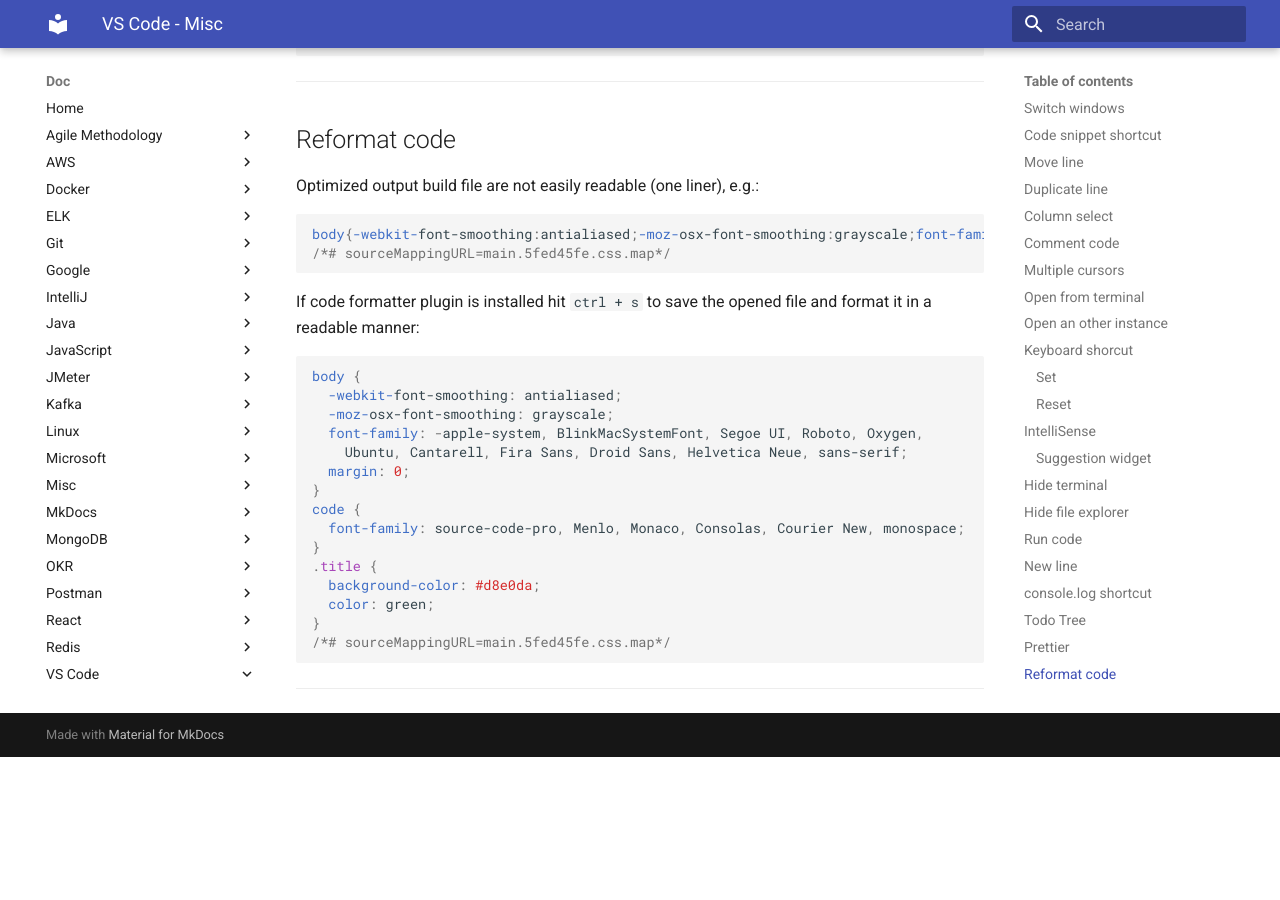
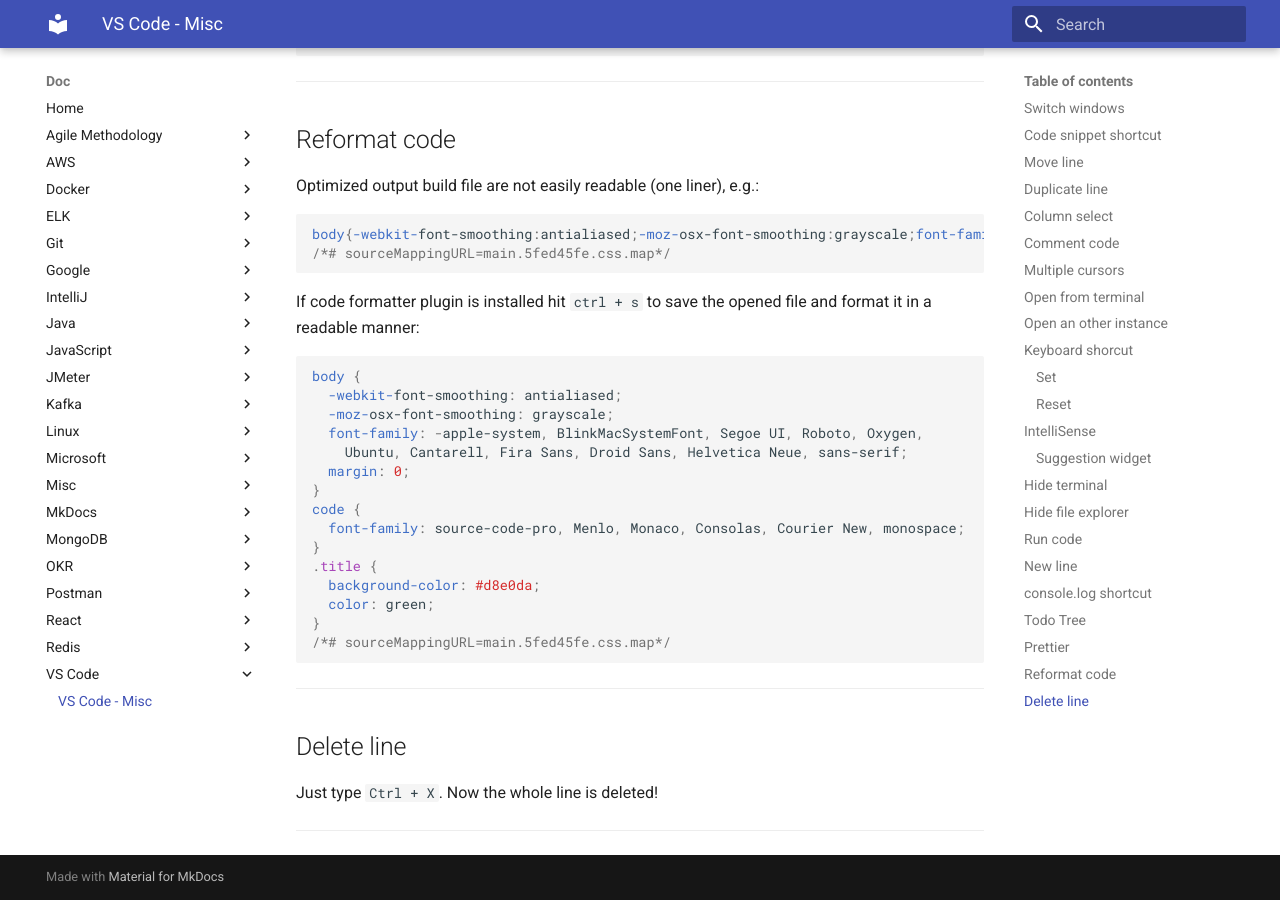
Before and after one commit to oldu73/doc, an MkDocs documentation site: the page built from docs/vscode/vscode.md, in a window 1280 px wide and 900 px high, scrolled down 4461 px. Built offline with MkDocs 1.6.1 and Material for MkDocs 9.7.7, drawn with Linux system fonts in a browser that asks for light colours; before the commit the page ends 5218 px from its top, so only the background shows below that.

Commit message:
vscode delete line shortcut

````diff
--- a/docs/vscode/vscode.md
+++ b/docs/vscode/vscode.md
@@ -235,3 +235,9 @@
 ```
 
 ---
+
+## Delete line
+
+Just type `Ctrl + X`. Now the whole line is deleted!
+
+---
````
